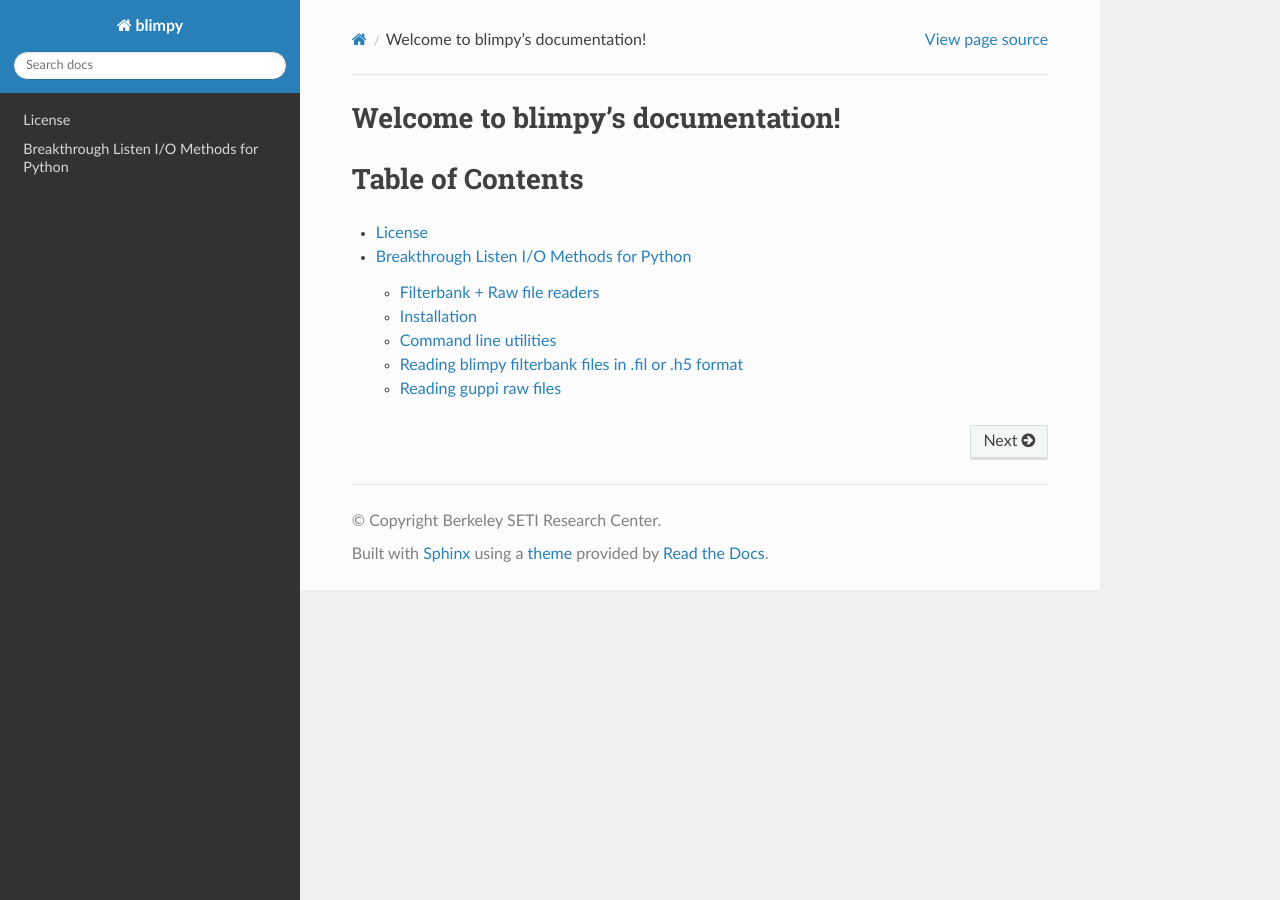
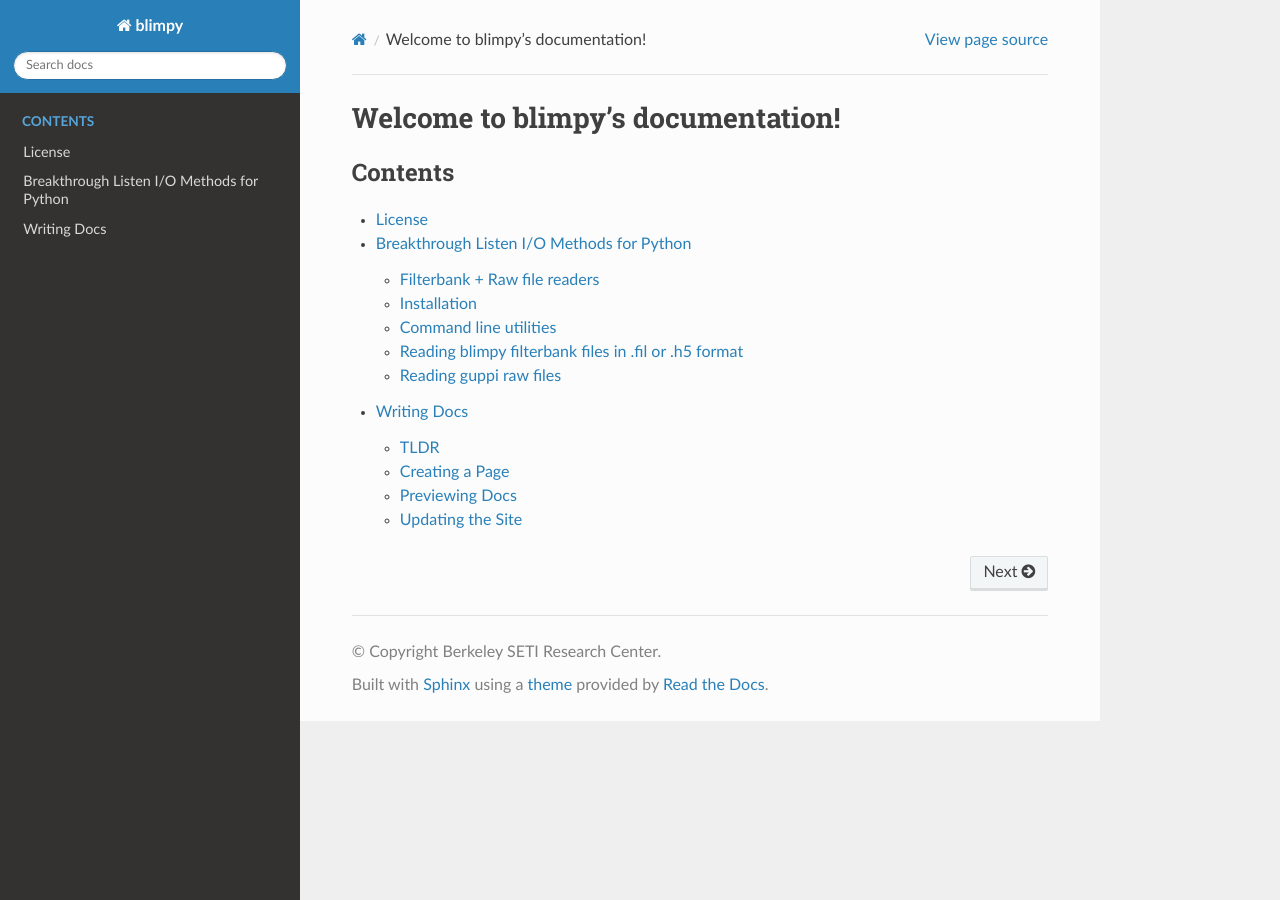
Before and after one commit to UCBerkeleySETI/blimpy, a Sphinx documentation site: the page built from docs/index.rst, in a window 1280 px wide. Built offline with Sphinx 7.4.7 and the Read the Docs theme 2.0.0, drawn with Linux system fonts in a browser that asks for light colours; some of the changed lines change nothing that is shown.

Commit message:
add guide

```diff
--- a/docs/conf.py
+++ b/docs/conf.py
@@ -44,6 +44,9 @@
 # a list of builtin themes.
 #
 html_theme = "sphinx_rtd_theme"
+html_theme_options = {
+    'navigation_depth': 4
+}
 
 # Add any paths that contain custom static files (such as style sheets) here,
 # relative to this directory. They are copied after the builtin static files,
--- a/docs/index.rst
+++ b/docs/index.rst
@@ -1,11 +1,14 @@
 Welcome to blimpy's documentation!
 ==================================
 
-Table of Contents
-=================
-
 .. toctree::
   :maxdepth: 2
+  :caption: Contents
 
   license.rst
   overview.md
+  writing_docs.rst
+
+
+.. Remember to add the name of your file here!
+   Make sure to line up the filename with the left colon in ":caption:"
--- /dev/null
+++ b/docs/writing_docs.rst
@@ -0,0 +1,36 @@
+Writing Docs
+============
+
+This is a rough guide to contributing to blimpy documentation.
+
+TLDR
+----
+* Write docs in ``.rst`` or ``.md``
+* Add the name of the new docs file to ``index.rst``
+* Preview docs by installing ``sphinx`` via ``pip`` and run ``make html`` in the ``docs/`` directory
+* Site will update automatically after pushing to the blimpy repo
+
+Creating a Page
+--------------------
+Currently, ``readthedocs`` is able to process two kinds of files: ``reStructuredText (.rst)`` and ``Markdown (.md)``.
+You can find a brief guide for reStructuredText `here <http://www.sphinx-doc.org/en/1.8/usage/restructuredtext/basics.html>`_
+and a guide for Markdown `here <https://github.com/adam-p/markdown-here/wiki/Markdown-Cheatsheet>`_.
+
+The two file types are rendered equally by sphinx, so feel free to use whichever one you're more comfortable with.
+
+To create a new page, you can create a new file in the same directory as ``index.rst``. After creating the file,
+add the filename of the new file to ``index.rst`` to add a link it on the index page. The new file will also show up in the sidebar
+after this.
+
+Previewing Docs
+---------------
+The docs are rendered using ``sphinx``, a python package. Use ``pip install sphinx`` to install the package.
+
+After ``sphinx`` is installed, you can preview your changes by running ``make html`` in the ``docs/`` directory.
+The rendered html files will be stored in ``docs/_build/html``. The actual site will look exactly like the rendered
+files when built.
+
+Updating the Site
+-----------------
+The blimpy Github repo is connected to `readthedocs.org` with a webhook. `readthedocs` will automatically update the site
+whenever a new commit is added to the repo.
```
